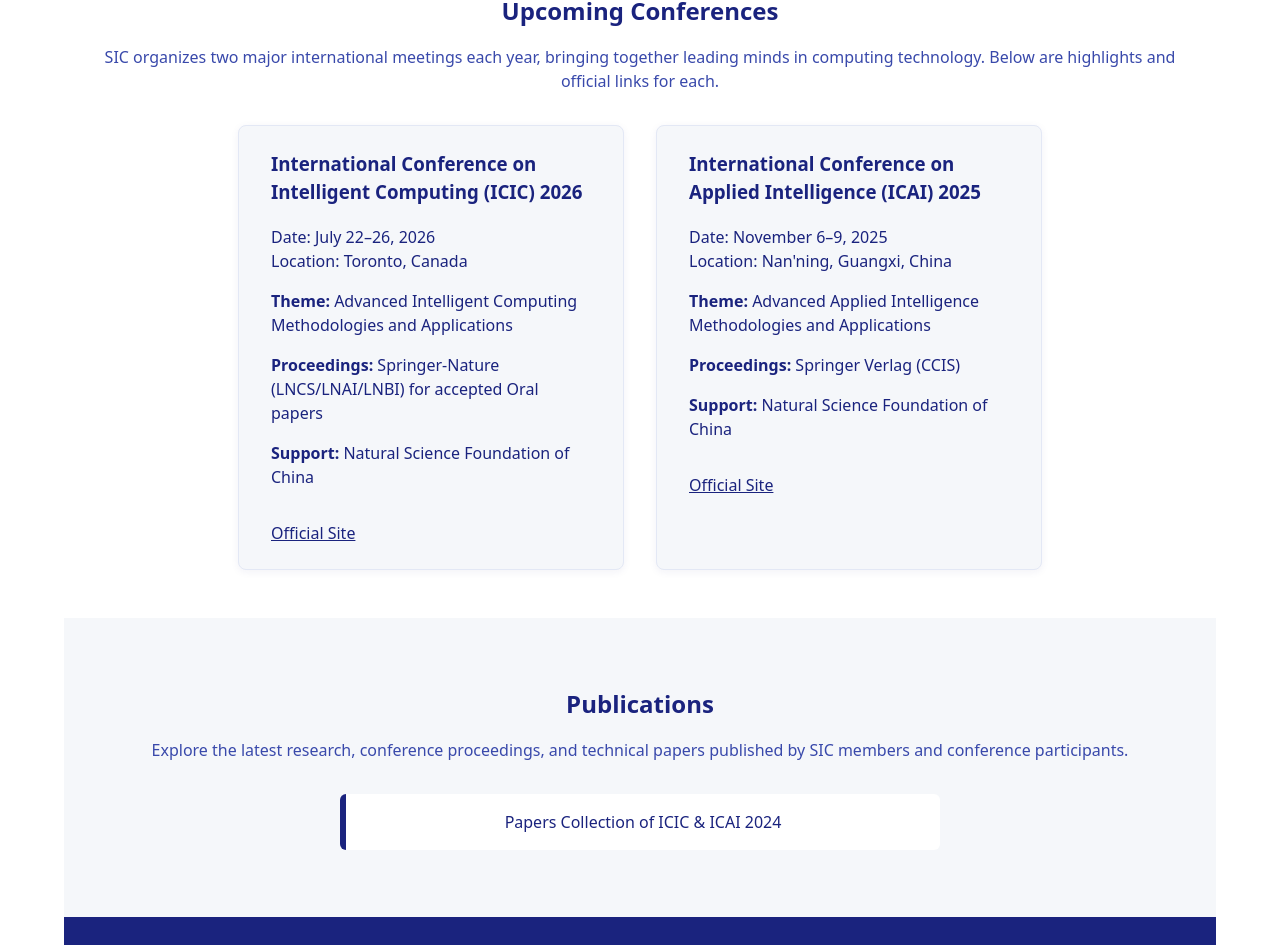
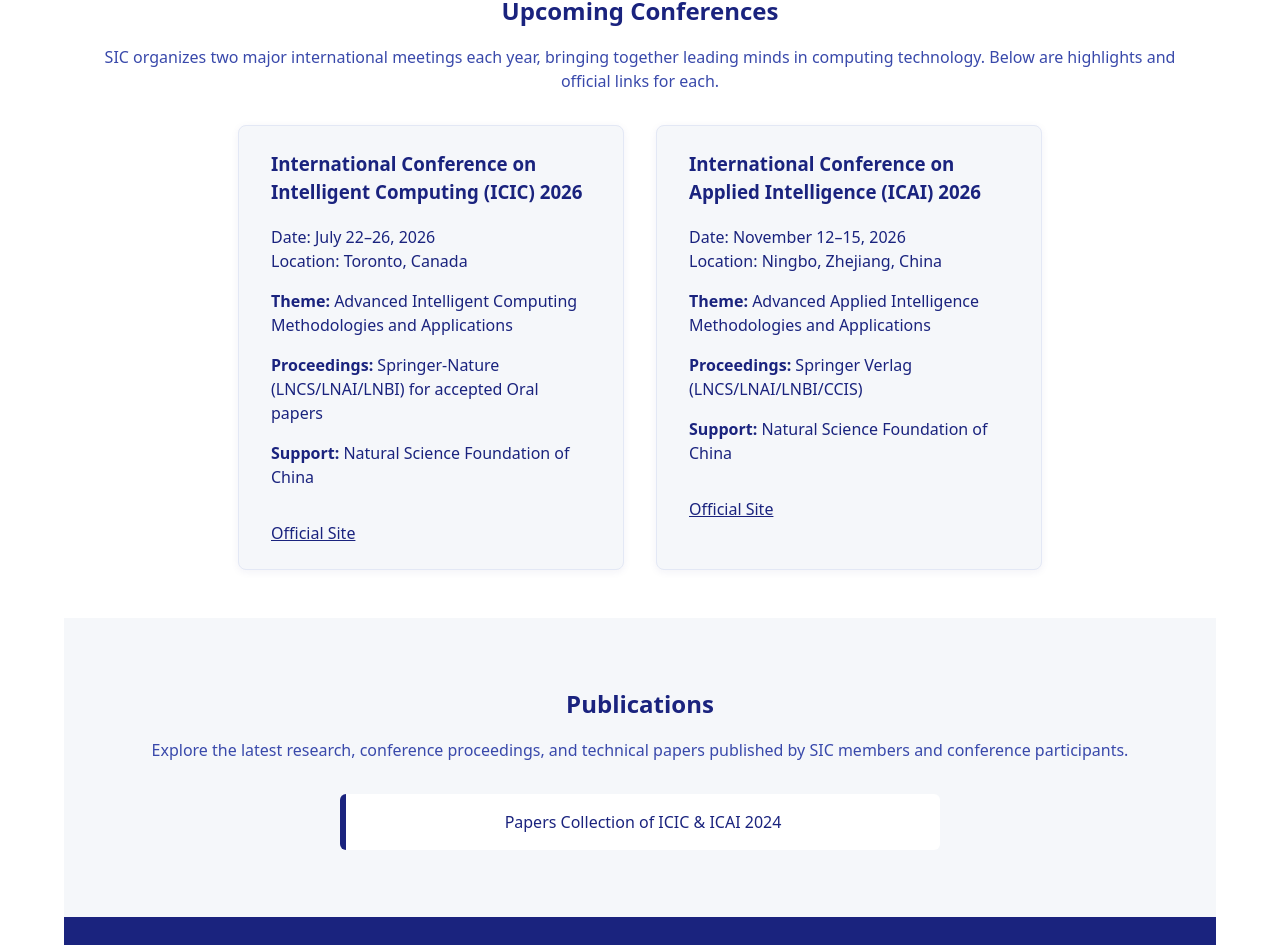
Before and after one commit to idt-eitech/sic_site, a Vue app: page / in a window 1280 px wide. Shown: the part 967-1912 px from the top of the page. Built offline with nearby package versions, Linux system fonts and the light colour scheme.

Commit message:
feat: update icai to 2026

```diff
--- a/src/components/Conferences.vue
+++ b/src/components/Conferences.vue
@@ -14,12 +14,12 @@
         <a href="http://www.ic-icc.cn/" class="details-link" target="_blank" rel="noopener">Official Site</a>
       </div>
       <div class="conference-card">
-        <h3>International Conference on Applied Intelligence (ICAI) 2025</h3>
-        <p>Date: November 6–9, 2025<br>Location: Nan'ning, Guangxi, China</p>
+        <h3>International Conference on Applied Intelligence (ICAI) 2026</h3>
+        <p>Date: November 12–15, 2026<br>Location: Ningbo, Zhejiang, China</p>
         <p><strong>Theme:</strong> Advanced Applied Intelligence Methodologies and Applications</p>
-        <p><strong>Proceedings:</strong> Springer Verlag (CCIS)</p>
+        <p><strong>Proceedings:</strong> Springer Verlag (LNCS/LNAI/LNBI/CCIS)</p>
         <p><strong>Support:</strong> Natural Science Foundation of China</p>
-        <a href="http://icai.org.cn/" class="details-link" target="_blank" rel="noopener">Official Site</a>
+        <a href="http://icai.org.cn/2026/index.php" class="details-link" target="_blank" rel="noopener">Official Site</a>
       </div>
     </div>
   </section>
```
